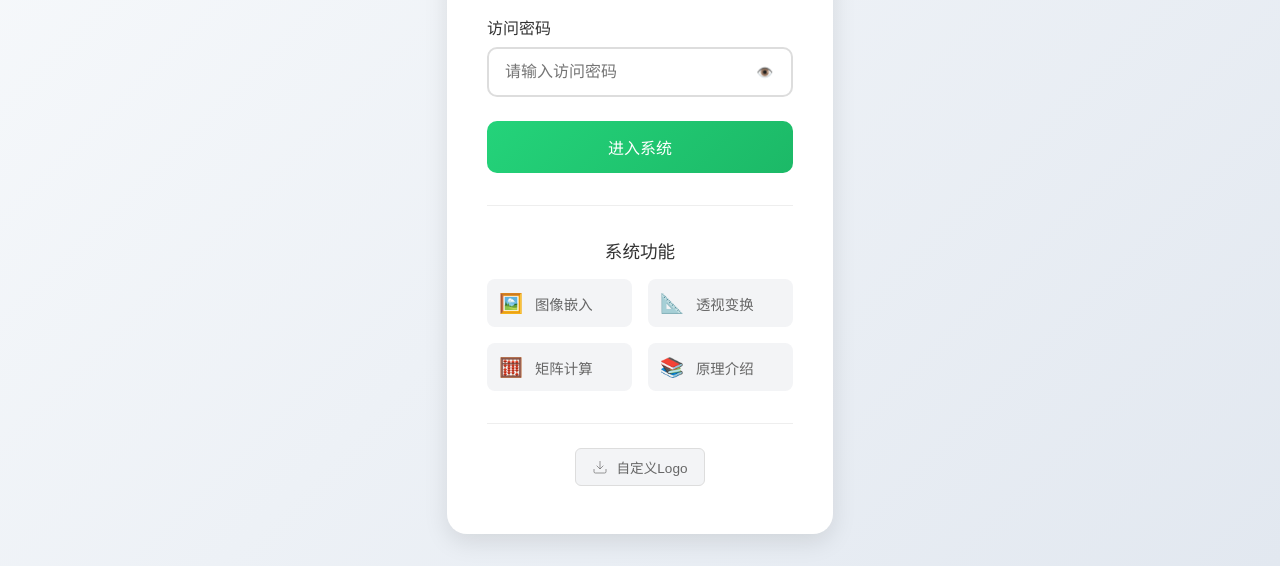
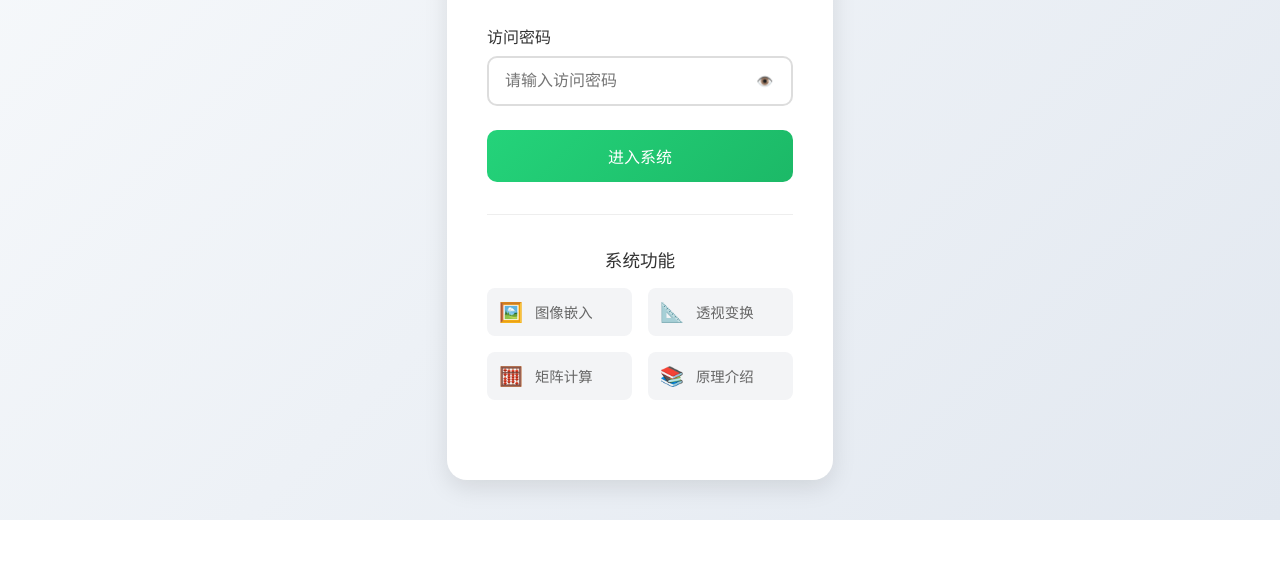
Before and after one commit to reinshift/image-embedding-tool, a plain HTML site: page index.html in a window 1280 px wide. Shown: the part 280-846 px from the top of the page. After the commit the page ends 800 px from the top, so only its background shows below. Drawn offline with Linux system fonts and the light colour scheme.

Commit message:
Fixed some bugs

```diff
--- a/index.html
+++ b/index.html
@@ -28,7 +28,7 @@
             <!-- Logo区域 -->
             <div class="logo-section">
                 <div class="logo-container" id="logo-container">
-                    <img id="app-logo" src="default-logo.svg" alt="应用Logo" class="app-logo">
+                    <img id="app-logo" src="xdu.svg" alt="应用Logo" class="app-logo">
                 </div>
                 <h1 class="app-title">图像嵌入工具</h1>
                 <p class="app-subtitle">基于单应性矩阵的智能图像处理系统</p>
@@ -89,18 +89,7 @@
                 </div>
             </div>
 
-            <!-- Logo上传区域 -->
-            <div class="logo-upload-section">
-                <button type="button" class="logo-upload-btn" id="logo-upload-btn">
-                    <svg width="16" height="16" viewBox="0 0 24 24" fill="none" stroke="currentColor">
-                        <path d="M21 15v4a2 2 0 0 1-2 2H5a2 2 0 0 1-2-2v-4"></path>
-                        <polyline points="7,10 12,15 17,10"></polyline>
-                        <line x1="12" y1="15" x2="12" y2="3"></line>
-                    </svg>
-                    自定义Logo
-                </button>
-                <input type="file" id="logo-upload" accept="image/*" class="d-none">
-            </div>
+
         </div>
 
         <!-- 背景装饰 -->
--- a/login-style.css
+++ b/login-style.css
@@ -81,7 +81,6 @@ body {
     width: 50px;
     height: 50px;
     object-fit: contain;
-    filter: brightness(0) invert(1);
 }
 
 .app-title {
@@ -259,31 +258,7 @@ body {
     font-weight: 500;
 }
 
-/* Logo上传 */
-.logo-upload-section {
-    text-align: center;
-    padding-top: 1.5rem;
-    border-top: 1px solid #eee;
-}
 
-.logo-upload-btn {
-    display: inline-flex;
-    align-items: center;
-    gap: 0.5rem;
-    padding: 0.5rem 1rem;
-    background-color: var(--secondary-color);
-    color: #666;
-    border: 1px solid var(--border-color);
-    border-radius: 6px;
-    font-size: 0.85rem;
-    cursor: pointer;
-    transition: all 0.2s ease;
-}
-
-.logo-upload-btn:hover {
-    background-color: #e9ecef;
-    color: var(--primary-color);
-}
 
 /* 背景装饰 */
 .background-decoration {
```
Also changed, not shown: app.html (+3 -3 lines), login.html (+2 -13 lines), main.js (+11 -4 lines), xdu.svg (added).
